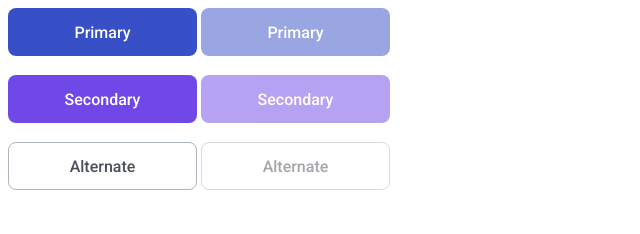
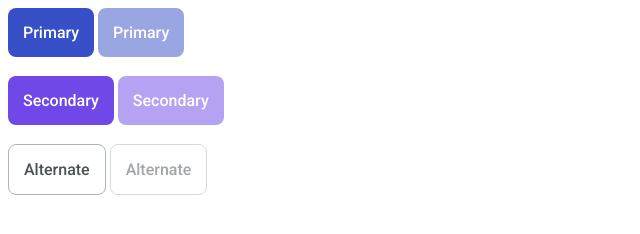
Before and after one commit to js-tasks-ru/htmlcss-20230911-4_aleksandr-suhin, a website: page 03-lection1/01-button/index.html in a window 1280 px wide. Shown: the whole page, without its empty margins (0-640 px from the left). Drawn offline with Linux system fonts and the light colour scheme.

Commit message:
delete width

```diff
--- a/03-lection1/01-button/button.css
+++ b/03-lection1/01-button/button.css
@@ -8,8 +8,8 @@
     transition: opacity 200ms ease-in-out, background 200ms ease-in-out;
     border-radius: 8px;
     border-width: 0px;
-    width: 189px;
-    height: 48px;
+    /* height: 48px; */
+    Padding: 15px;
 }
 
 .button_primary {
```
